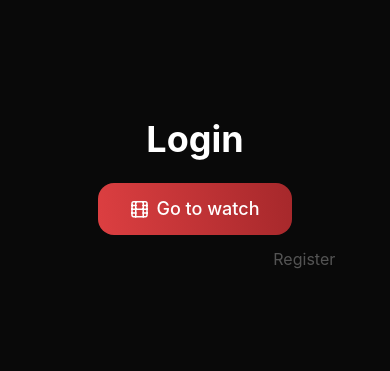
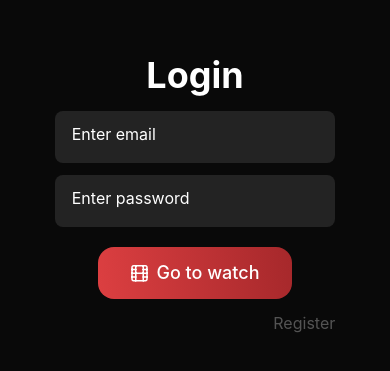
Before and after one commit to razor267/redflix-app, a React Native app: screen / in a window 390 px wide. Shown: the part 227-598 px from the top of the page. Built offline with nearby package versions, Linux system fonts and the light colour scheme.

Commit message:
06. add auth fields

```diff
--- a/app/components/screens/auth/Auth.tsx
+++ b/app/components/screens/auth/Auth.tsx
@@ -2,7 +2,9 @@
 import { SubmitHandler, useForm } from 'react-hook-form'
 import { Pressable, Text, View } from 'react-native'
 
+import AuthFields from '@/components/screens/auth/AuthFields'
 import { Button, Loader } from '@/components/ui'
+import DismissKeyboard from '@/components/ui/form-elements/field/DismissKeyboard'
 
 import { IAuthFormData } from '@/shared/types/auth.interface'
 
@@ -13,11 +15,14 @@
 		mode: 'onChange'
 	})
 
-	const onSubmit: SubmitHandler<IAuthFormData> = ({ email, password }) => {}
+	const onSubmit: SubmitHandler<IAuthFormData> = ({ email, password }) => {
+		console.log(email, password)
+	}
 
 	const isLoading = false
 
 	return (
+		<DismissKeyboard>
 			<View className='mx-2 items-center justify-center h-full'>
 				<View className='w-9/12'>
 					<Text className='text-center text-white text-4xl font-bold mb-2.5'>
@@ -27,6 +32,7 @@
 						<Loader />
 					) : (
 						<>
+							<AuthFields control={control} isPassRequired />
 							<Button icon={'film'} onPress={handleSubmit(onSubmit)}>
 								Go to watch
 							</Button>
@@ -39,6 +45,7 @@
 					)}
 				</View>
 			</View>
+		</DismissKeyboard>
 	)
 }
 
--- /dev/null
+++ b/app/components/screens/auth/AuthFields.tsx
@@ -0,0 +1,51 @@
+import React, { FC } from 'react'
+import { Control } from 'react-hook-form'
+
+import Field from '@/components/ui/form-elements/field/Field'
+
+import { validEmail } from '@/shared/regex'
+import { IAuthFormData } from '@/shared/types/auth.interface'
+
+interface IAuthFields {
+	control: Control<IAuthFormData>
+	isPassRequired?: boolean
+}
+
+const AuthFields: FC<IAuthFields> = ({ control, isPassRequired }) => {
+	return (
+		<>
+			<Field<IAuthFormData>
+				placeholder='Enter email'
+				control={control}
+				name='email'
+				rules={{
+					required: 'Email is required!',
+					pattern: {
+						value: validEmail,
+						message: 'Please enter a valid email address'
+					}
+				}}
+				keyboardType='email-address'
+			/>
+			<Field<IAuthFormData>
+				placeholder='Enter password'
+				control={control}
+				name='password'
+				rules={
+					isPassRequired
+						? {
+								required: 'Password is required!',
+								minLength: {
+									value: 6,
+									message: 'Password should be minimum 6 characters long.'
+								}
+						  }
+						: {}
+				}
+				keyboardType='email-address'
+			/>
+		</>
+	)
+}
+
+export default AuthFields
--- /dev/null
+++ b/app/components/ui/form-elements/field/DismissKeyboard.tsx
@@ -0,0 +1,22 @@
+import React, { FC, PropsWithChildren } from 'react'
+import {
+	Keyboard,
+	TouchableWithoutFeedback,
+	View,
+	ViewProps
+} from 'react-native'
+
+const DismissKeyboard: FC<PropsWithChildren<ViewProps>> = ({
+	children,
+	...rest
+}) => {
+	return (
+		<TouchableWithoutFeedback onPress={Keyboard.dismiss} accessible={false}>
+			<View style={{ flex: 1 }} {...rest}>
+				{children}
+			</View>
+		</TouchableWithoutFeedback>
+	)
+}
+
+export default DismissKeyboard
--- /dev/null
+++ b/app/components/ui/form-elements/field/Field.tsx
@@ -0,0 +1,47 @@
+import cn from 'clsx'
+import React from 'react'
+import { Controller } from 'react-hook-form'
+import { Text, TextInput, View } from 'react-native'
+
+import { IField } from './field.interface'
+
+const Field = <T extends Record<string, any>>({
+	control,
+	rules,
+	name,
+	className,
+	...rest
+}: IField<T>): JSX.Element => {
+	return (
+		<Controller
+			control={control}
+			name={name}
+			rules={rules}
+			render={({
+				field: { value, onChange, onBlur },
+				fieldState: { error }
+			}) => (
+				<>
+					<View
+						className={cn(
+							'bg-[#232323] w-full border rounded-lg pb-4 pt-2.5 px-4 my-1.5',
+							error ? 'border-red' : 'border-transparent'
+						)}
+					>
+						<TextInput
+							autoCapitalize='none'
+							onChangeText={onChange}
+							onBlur={onBlur}
+							value={(value || '').toString()}
+							className='text-white text-base'
+							{...rest}
+						/>
+					</View>
+					{error && <Text className='text-red'>{error.message}</Text>}
+				</>
+			)}
+		/>
+	)
+}
+
+export default Field
--- /dev/null
+++ b/app/components/ui/form-elements/field/field.interface.ts
@@ -0,0 +1,17 @@
+import {
+	Control,
+	FieldPath,
+	FieldValues,
+	RegisterOptions
+} from 'react-hook-form'
+import { TextInputProps } from 'react-native'
+
+export interface IField<T extends FieldValues>
+	extends Omit<TextInputProps, 'onChange' | 'onChangeText' | 'value'> {
+	control: Control<T>
+	name: FieldPath<T>
+	rules?: Omit<
+		RegisterOptions<T, FieldPath<T>>,
+		'valueAsNumber' | 'valueAsDate' | 'setValueAs' | 'disabled'
+	>
+}
--- /dev/null
+++ b/app/shared/regex.ts
@@ -0,0 +1,2 @@
+export const validEmail =
+	/^(([^<>()[\]\\.,;:\s@"]+(\.[^<>()[\]\\.,;:\s@"]+)*)|(".+"))@((\[[0-9]{1,3}\.[0-9]{1,3}\.[0-9]{1,3}\.[0-9]{1,3}])|(([a-zA-Z\-0-9]+\.)+[a-zA-Z]{2,}))$/
```
Lines whose indentation alone changed are shown as unchanged.
